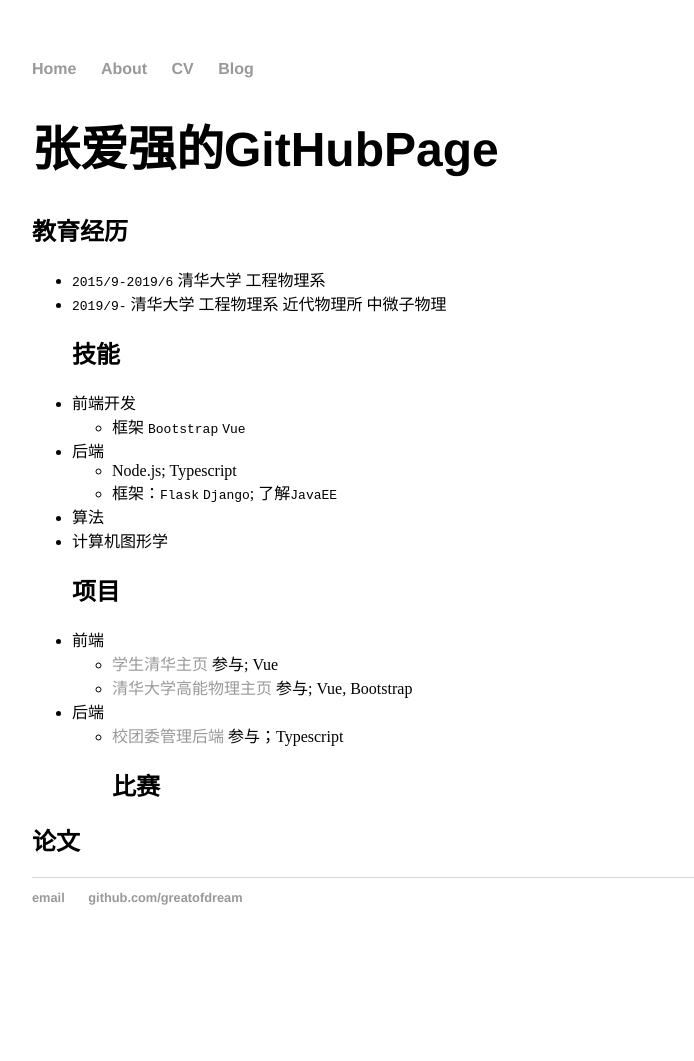
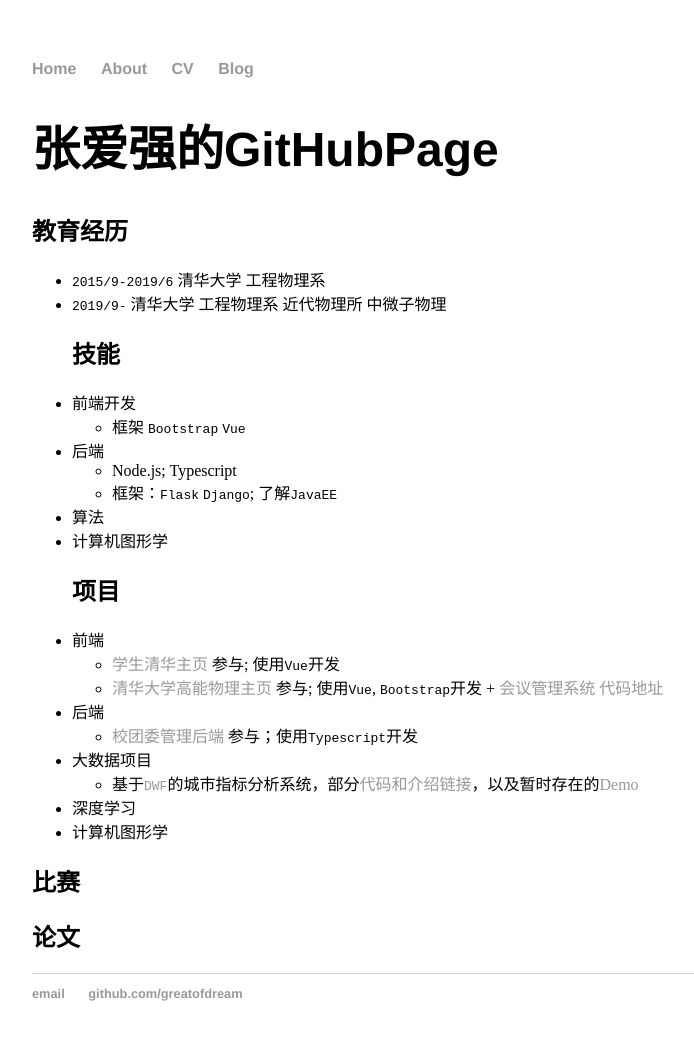
Before and after one commit to greatofdream/greatofdream.github.io, a Jekyll site: the page built from index.md, in a window 1280 px wide. Shown: the whole page, without its empty margins (160-854 px from the left). Built offline with Jekyll 4.4.1, drawn with Linux system fonts in a browser that asks for light colours; before the commit the page ends 965 px from its top, so only the background shows below that.

Commit message:
Update index.md

```diff
--- a/index.md
+++ b/index.md
@@ -2,10 +2,11 @@
 layout: default
 title: Zhang Aiqiang
 ---
-<div class="blurb">
-	<h1>张爱强的GitHubPage</h1>
-</div><!-- /.blurb -->
+
+# 张爱强的GitHubPage
+
 ## 教育经历
+
 + `2015/9-2019/6` 清华大学 工程物理系
 + `2019/9-` 清华大学 工程物理系 近代物理所 中微子物理
 ## 技能
@@ -18,10 +19,16 @@ title: Zhang Aiqiang
 + 计算机图形学
 ## 项目
 + 前端
-    - [学生清华主页](https://student.tsinghua.edu.cn) 参与; Vue
-    - [清华大学高能物理主页](http://hep.tsinghua.edu.cn) 参与; Vue, Bootstrap
+    - [学生清华主页](https://student.tsinghua.edu.cn) 参与; 使用`Vue`开发
+    - [清华大学高能物理主页](http://hep.tsinghua.edu.cn) 参与; 使用`Vue`, `Bootstrap`开发
+    	+ [会议管理系统](http://hep.tsinghua.edu.cn/seminar) [代码地址](https://github.com/greatofdream/simpleIndico)
 + 后端
-    - [校团委管理后端]() 参与；Typescript
+    - [校团委管理后端]() 参与；使用`Typescript`开发
++ 大数据项目
+    - 基于[`DWF`](http://ise.thss.tsinghua.edu.cn/confluence/pages/viewpage.action?pageId=31621272)的城市指标分析系统，部分[代码和介绍链接](https://github.com/greatofdream/city)，以及暂时存在的[Demo](http://101.6.15.212:8593/app-web/login)
++ 深度学习
++ 计算机图形学
+
 ## 比赛
 
 ## 论文
```
